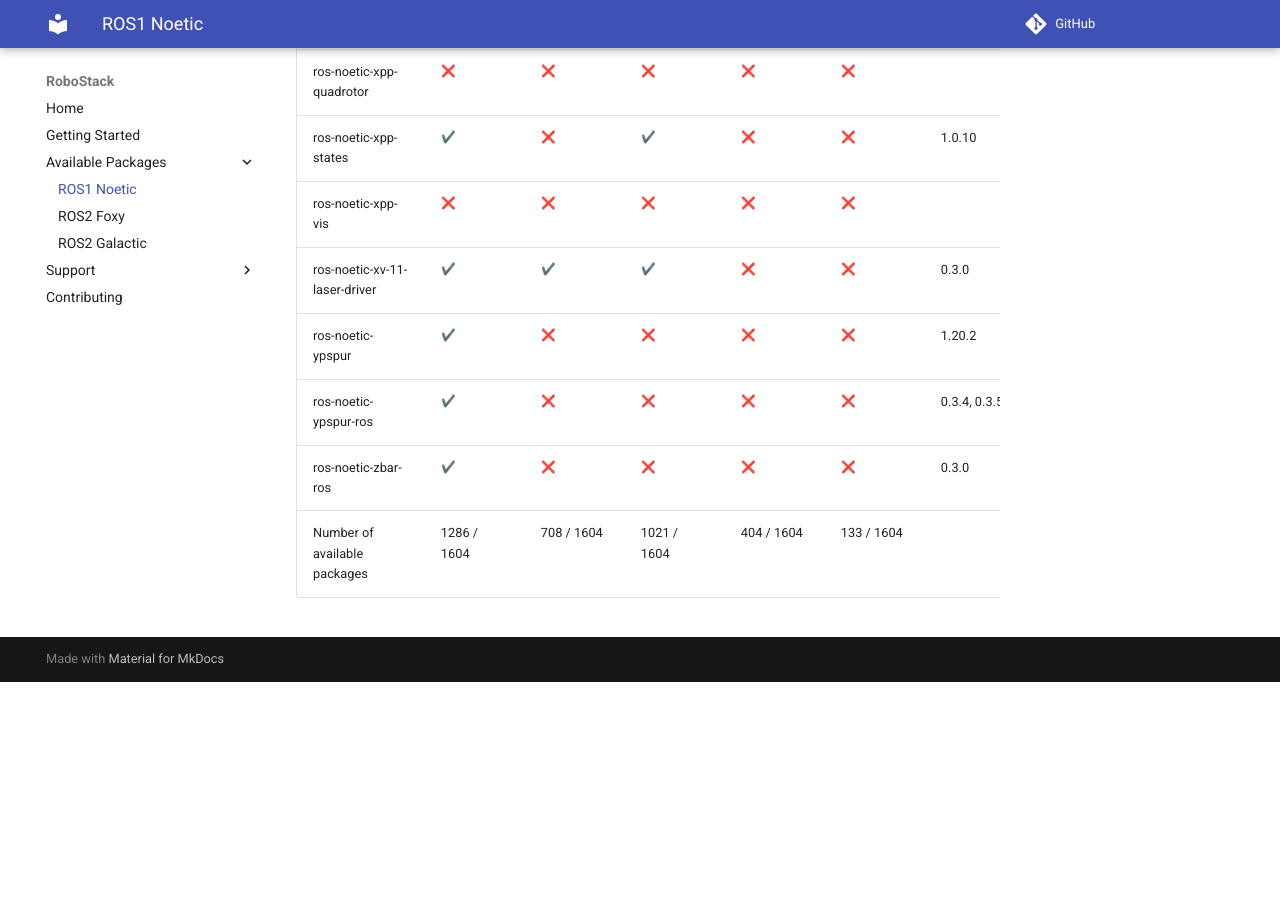
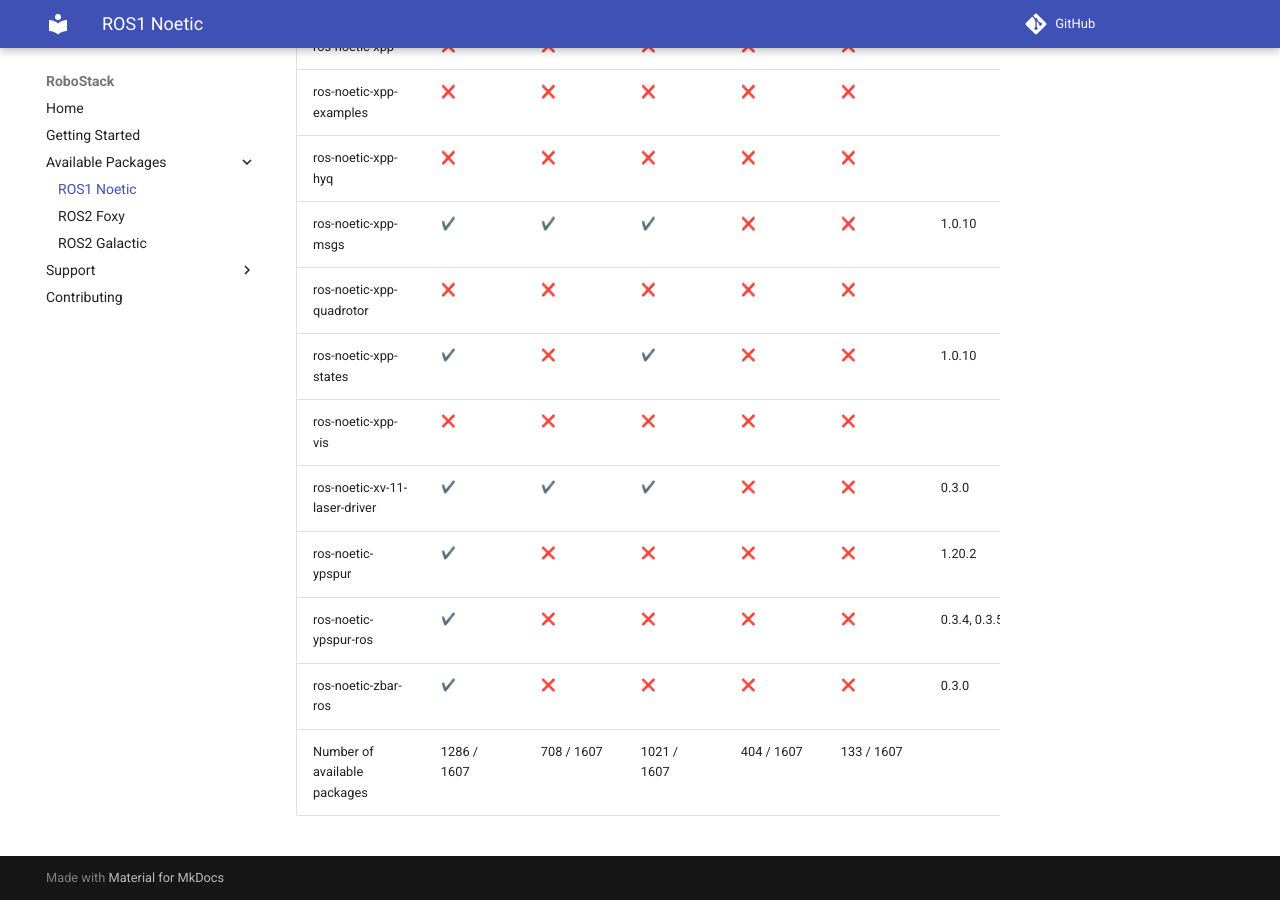
Before and after one commit to RoboStack/robostack.github.io, an MkDocs documentation site: the page built from docs/noetic.md, in a window 1280 px wide and 900 px high, scrolled down 117514 px. Built offline with MkDocs 1.6.1 and Material for MkDocs 9.7.7, drawn with Linux system fonts in a browser that asks for light colours; emoji names are drawn with the system emoji font; comment, search, counter and statistics services are not loaded; before the commit the page ends 118196 px from its top, so only the background shows below that; some of the changed text lies outside the part shown.

Commit message:
Update tables

```diff
--- a/docs/noetic.md
+++ b/docs/noetic.md
@@ -1604,4 +1607,4 @@
 | ros-noetic-ypspur | :heavy_check_mark: { data-sort='1' } | :x: { data-sort='0' } | :x: { data-sort='0' } | :x: { data-sort='0' } | :x: { data-sort='0' } | 1.20.2  |
 | ros-noetic-ypspur-ros | :heavy_check_mark: { data-sort='1' } | :x: { data-sort='0' } | :x: { data-sort='0' } | :x: { data-sort='0' } | :x: { data-sort='0' } | 0.3.4, 0.3.5  |
 | ros-noetic-zbar-ros | :heavy_check_mark: { data-sort='1' } | :x: { data-sort='0' } | :x: { data-sort='0' } | :x: { data-sort='0' } | :x: { data-sort='0' } | 0.3.0  |
-| Number of available packages |  1286 / 1604 | 708 / 1604 | 1021 / 1604 | 404 / 1604 | 133 / 1604 |
+| Number of available packages |  1286 / 1607 | 708 / 1607 | 1021 / 1607 | 404 / 1607 | 133 / 1607 |
```
Also changed, not shown: other parts of docs/noetic.md (+3 -0 lines).
